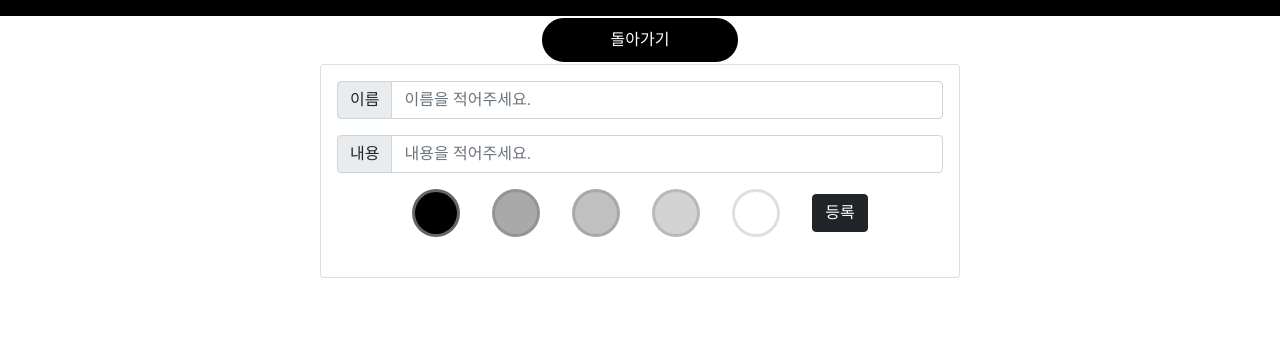
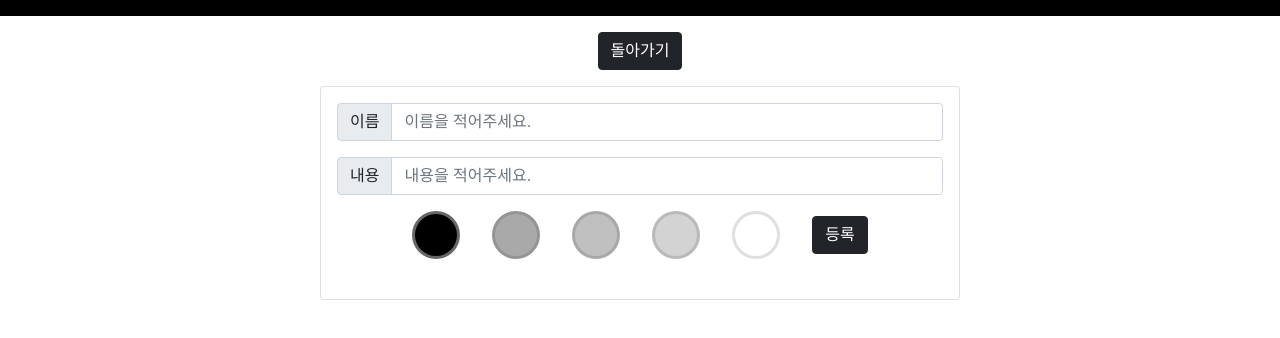
Before and after one commit to kyung412820/NoBase-Introduce, a website: page sub_fuc/guestbook.html in a window 1280 px wide. Shown: the part 234-572 px from the top of the page. Drawn offline with nearby package versions, Linux system fonts and the light colour scheme; no server answers; a web font is replaced by a local one.

Commit message:
Design: change backbtn template/CSS

```diff
--- a/sub_fuc/guestbook.html
+++ b/sub_fuc/guestbook.html
@@ -96,18 +96,21 @@
         #c5 {
             background-color: white;
         }
+
+        #backbtn-wrap {
+            text-align: center;
+        }
+
         .backbtn {
-            background-color: black;
-            color: white;
-            border: 2px solid white;
-            border-radius: 50px;
-            padding: 10px 20px;
-            width: 200px;
-            text-align: center;
-            display: flex;
-            align-items: center;
-            justify-content: center;
-            margin: 0 auto;
+            /* background-color: black; */
+            /* color: white; */
+            /* border-radius: 0.2rem; */
+            /* padding: 0.48rem 1rem; */
+            /* text-align: center; */
+            /* display: inline-block; */
+            /* align-items: center; */
+            /* justify-content: center; */
+            margin: 1rem auto;
         }
 
         #input-color {
@@ -214,8 +217,12 @@
 <body>
     <!-- 헤더 -->
     <div class="mytitle"><span class="title">Guest Book<span>
-    </div></div>
-    <div id="backbtn" class="backbtn">돌아가기</div>
+    </div>
+    </div>
+    <div id="backbtn-wrap">
+        <button id="backbtn" type="button" class="btn btn-dark backbtn">돌아가기</button>
+    </div>
+
     <!-- 리스트 -->
     <div class="d-flex flex-column flex-md-row align-items-center justify-content-center">
         <div id="list" class="list-group">
```
